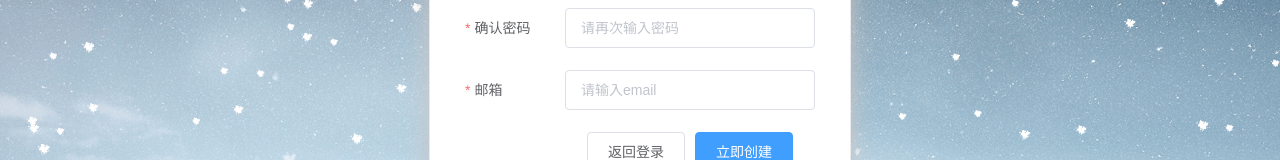
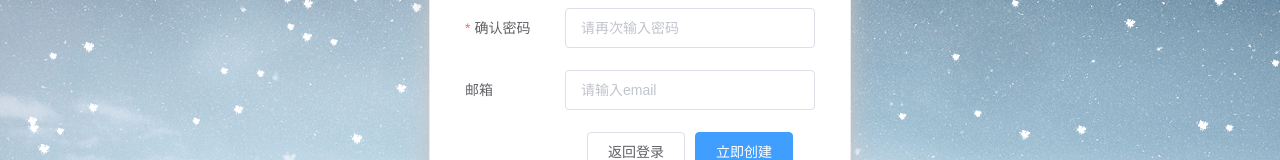
Before and after one commit to JDKAPI/Knowledge-card-front-end, a Vue app in the folder kmvue/: page /register in a window 1280 px wide. Shown: the part 242-402 px from the top of the page. Built offline with nearby package versions, Linux system fonts and the light colour scheme.

Commit message:
注册界面完善
# Conflicts:
#	kmvue/src/components/cardDetail/cardDetail.vue
#	kmvue/src/components/cardEdit/CardEdit.vue

```diff
--- a/kmvue/src/components/Register.vue
+++ b/kmvue/src/components/Register.vue
@@ -1,8 +1,8 @@
 
 <template>
   <body id="poster" style="z-index: 10">
-<el-form :model="rules" :rules="rules" ref="ruleForm"  label-position="left" label-width="100px" class="login-container">
-  <el-form-item   label="用户名" prop="name">
+  <el-form :model="registerForm" :rules="rules" ref="registerForm"  label-position="left" label-width="100px" class="login-container">
+    <el-form-item   label="用户名" prop="usename">
       <el-input placeholder="请输入用户名" v-model="registerForm.usename"></el-input>
     </el-form-item>
     <el-form-item  label="密码" prop="password">
@@ -27,28 +27,54 @@
   export default {
     name:'Register',
     data() {
+
+      var check_confirmpassword = (rule, value, callback) => {
+        if (value === '') {
+          callback(new Error('请再次输入密码'));
+        } else if (value !== this.registerForm.password) {
+          callback(new Error('两次输入密码不一致!'));
+        } else {
+          callback();
+        }
+      };
+
+      var checkEmail = (rule, value, callback) => {
+        const mailReg = /^([a-zA-Z0-9_-])+@([a-zA-Z0-9_-])+(.[a-zA-Z0-9_-])+/
+        if (!value) {
+          return callback(new Error('邮箱不能为空'))
+        }
+        setTimeout(() => {
+          if (mailReg.test(value)) {
+            callback()
+          } else {
+            callback(new Error('请输入正确的邮箱格式'))
+          }
+        }, 100)
+      }
       return {
         registerForm: {
           id:'',
           usename: '',
           password: '',
           confirmpassword: '',
-          email: '',
+          email: ''
         },
         rules: {
-          name: [
+          usename: [
             { required: true, message: '请输入用户名', trigger: 'blur' },
             { min: 3, max: 5, message: '长度在 3 到 5 个字符', trigger: 'blur' }
           ],
           password: [
             { required: true, message: '请输入密码', trigger: 'blur' },
-            { min: 3, max: 5, message: '长度6~8，不能有特殊字符如&|', trigger: 'blur' }
+            { min: 6, max: 8, message: '长度6~8，不能有特殊字符如&|', trigger: 'blur' }
           ],
           confirmpassword: [
-            { required: true, message: '请再次输入密码', trigger: 'blur' }
+            {validator: check_confirmpassword, trigger: 'blur' },
+            { required: true, message: '请再次输入密码', trigger: 'blur' },
+            { min: 6, max: 8, message: '长度6~8，不能有特殊字符如&|', trigger: 'blur' }
           ],
           email: [
-            { required: true, message: '请输入邮箱', trigger: 'blur' }
+            { validator: checkEmail, trigger: 'blur' }
           ]
         }
       }
```
Lines whose indentation alone changed are shown as unchanged.
